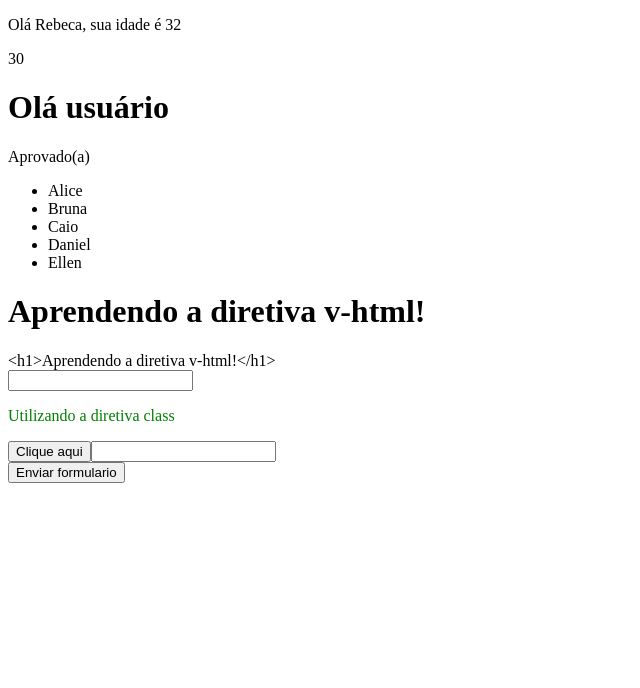
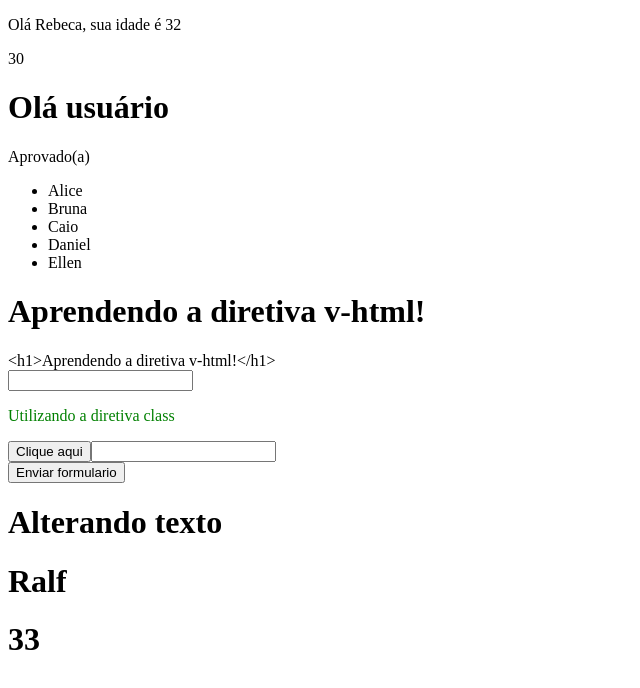
Before and after one commit to Guilherme-Ferreira-Tombini/vue-preject-initial, a Vue app: page / in a window 1280 px wide. Shown: the top 688 px of the page, without its empty margins (0-640 px from the left). Built offline with nearby package versions, Linux system fonts and the light colour scheme.

Commit message:
Trabalhando com props estaticos

```diff
--- a/src/App.vue
+++ b/src/App.vue
@@ -11,6 +11,7 @@
   import Exemplo08 from './componentes/Exemplo08Teclado.vue';
   import Exemplo09 from './componentes/Exemplo09Enviar.vue';
   import Exemplo10 from './componentes/Exemplo10Lifecycle.vue'
+  import Exemplo11 from './componentes/Exemplo11Props1.vue';
  </script>
 
 <!-- HTML -->
@@ -24,4 +25,6 @@
     <Exemplo07/>
     <Exemplo08/>
     <Exemplo09/>
+    <Exemplo10/>
+    <Exemplo11/>
  </template>
--- /dev/null
+++ b/src/componentes/Exemplo11Props1.vue
@@ -0,0 +1,9 @@
+<!-- SCRIPT -->
+<script setup>
+    import Exemplo11Props2 from './Exemplo11Props2.vue';
+</script>
+
+<!-- HTML -->
+<template>
+    <Exemplo11Props2 nome="Ralf" idade="33"/>
+</template>
--- /dev/null
+++ b/src/componentes/Exemplo11Props2.vue
@@ -0,0 +1,10 @@
+<!-- SCRIPT -->
+<script setup>
+    const props = defineProps(['nome', 'idade']);
+</script>
+
+<!-- HTML -->
+<template>
+    <h1>{{ nome }}</h1>
+    <h1>{{ idade }}</h1>
+</template>
```
